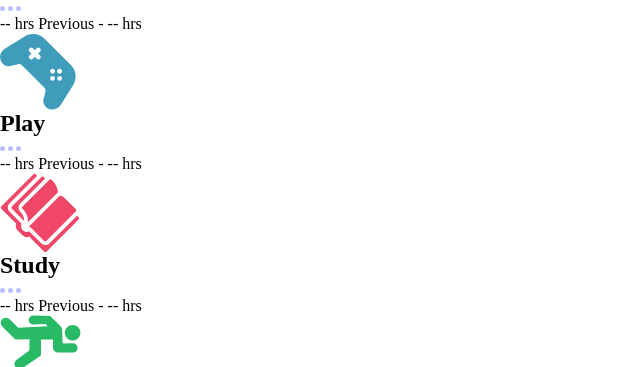
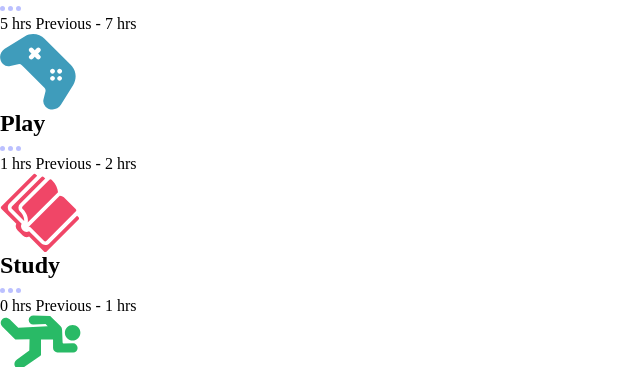
Before and after one commit to vladyslav-shulhach/time-tracking-dashboard-main, a plain HTML site: page index.html in a window 1280 px wide. Shown: the part 442-809 px from the top of the page, 0-640 px from the left. Drawn offline with Linux system fonts and the light colour scheme.

Commit message:
Add JavaScript to fetch data

```diff
--- a/index.html
+++ b/index.html
@@ -198,5 +198,6 @@
         >Frontend Mentor</a
       >. Coded by <a href="#">Vladyslav Shulhach</a>.
     </footer>
+    <script src="js/script.js"></script>
   </body>
 </html>
--- /dev/null
+++ b/js/script.js
@@ -0,0 +1,40 @@
+document.addEventListener("DOMContentLoaded", () => {
+  const categories = document.querySelectorAll(".category");
+  const buttons = document.querySelectorAll("[data-timeframe]");
+  let timeframe = "daily"; // Default timeframe
+
+  // Function to update the dashboard with data
+  const updateDashboard = (data) => {
+    data.forEach((item) => {
+      const category = document.querySelector(
+        `.category[data-category='${item.title.toLowerCase()}']`
+      );
+      if (category) {
+        category.querySelector(
+          ".category__time"
+        ).textContent = `${item.timeframes[timeframe].current} hrs`;
+        category.querySelector(
+          ".category__previous-time"
+        ).textContent = `Previous - ${item.timeframes[timeframe].previous} hrs`;
+      }
+    });
+  };
+
+  // Fetch JSON data and update dashboard
+  fetch("data.json")
+    .then((response) => response.json())
+    .then((data) => {
+      updateDashboard(data);
+
+      // Event listeners for timeframe buttons
+      buttons.forEach((button) => {
+        button.addEventListener("click", () => {
+          timeframe = button.dataset.timeframe;
+          buttons.forEach((btn) => btn.setAttribute("aria-selected", "false"));
+          button.setAttribute("aria-selected", "true");
+          updateDashboard(data);
+        });
+      });
+    })
+    .catch((error) => console.error("Error loading JSON data:", error));
+});
```
